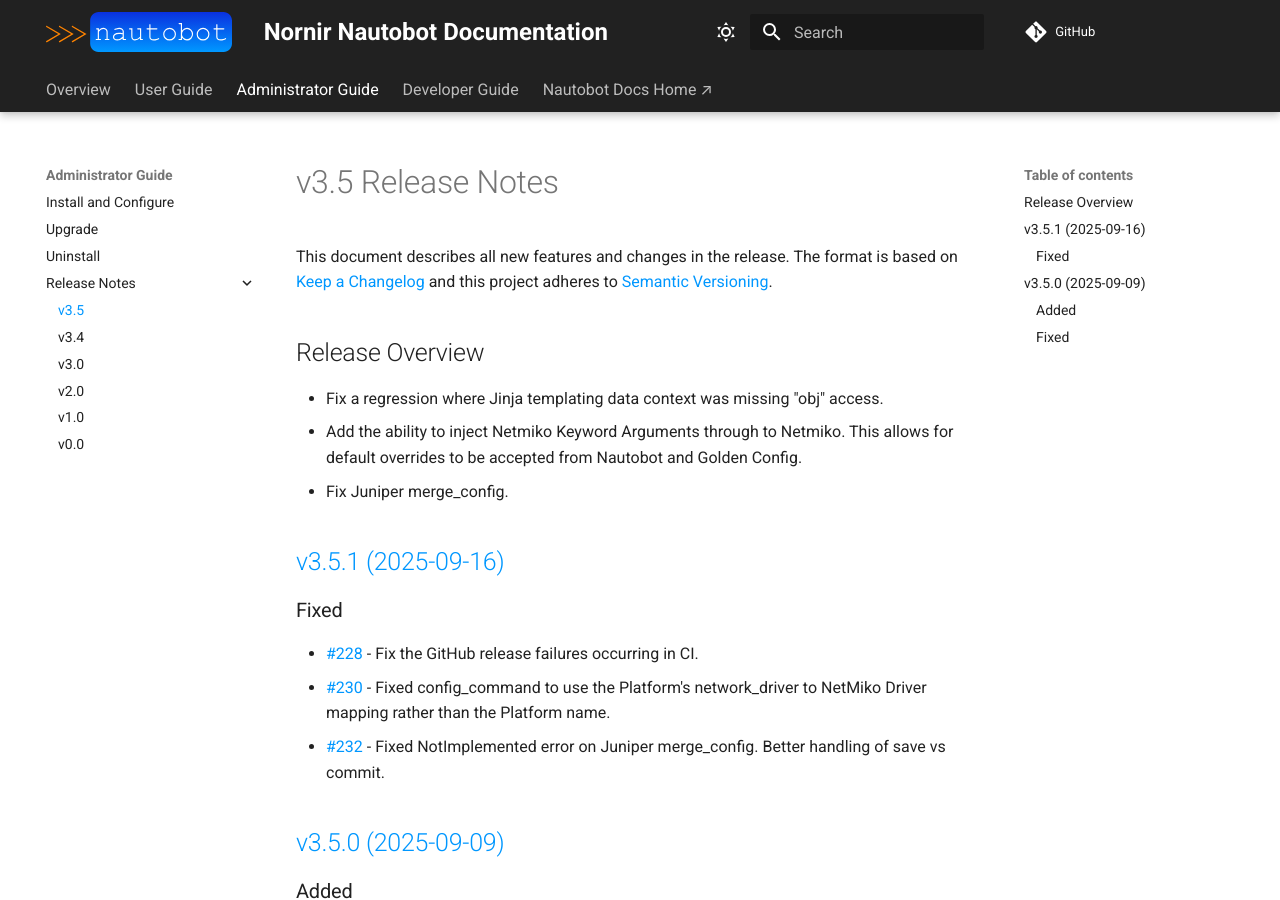
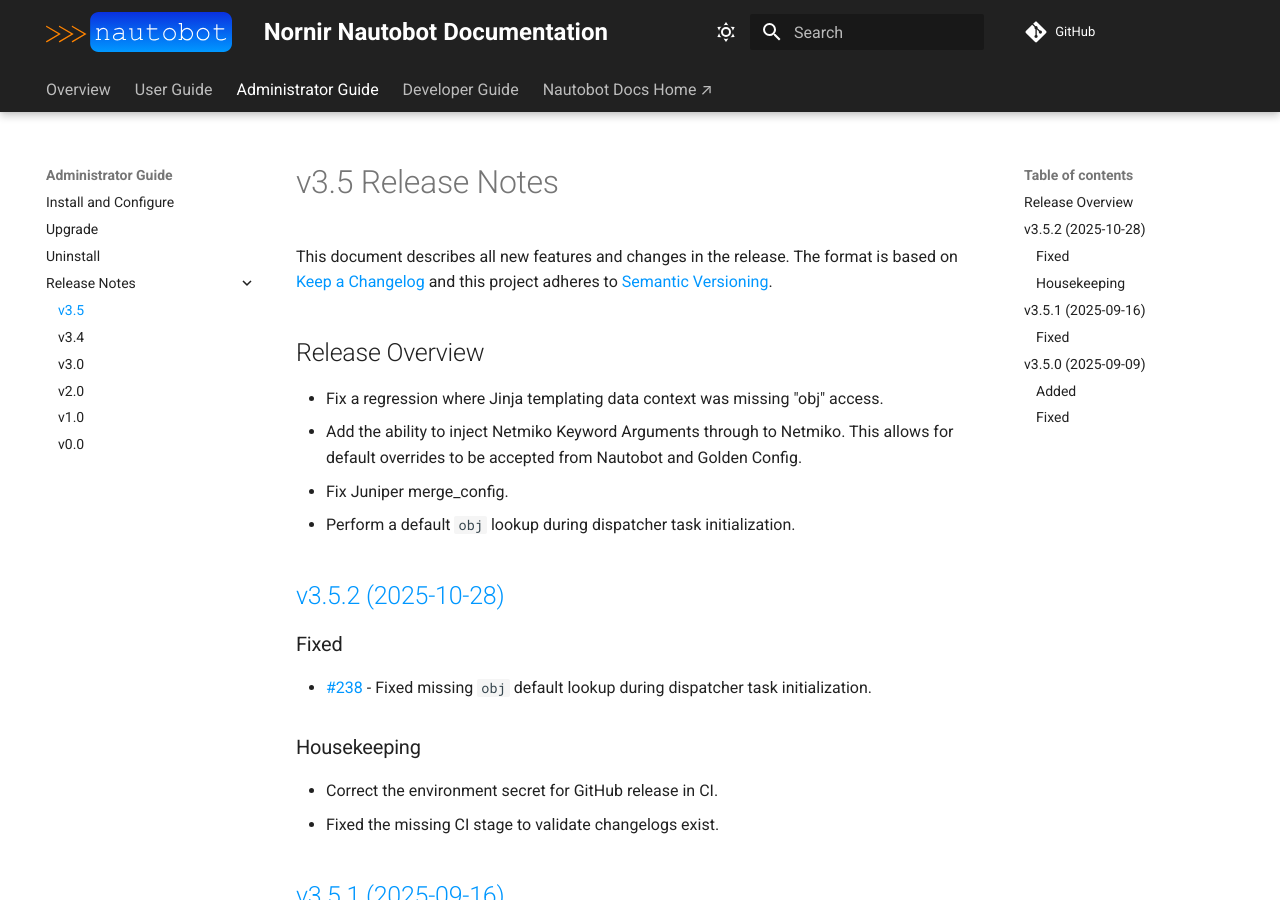
Before and after one commit to nautobot/nornir-nautobot, an MkDocs documentation site: the page built from docs/admin/release_notes/version_3.5.md, in a window 1280 px wide and 900 px high. Built offline with MkDocs 1.6.1 and Material for MkDocs 9.7.7, drawn with Linux system fonts in a browser that asks for light colours; comment, search, counter and statistics services are not loaded.

Commit message:
Release v3.5.2

```diff
--- a/docs/admin/release_notes/version_3.5.md
+++ b/docs/admin/release_notes/version_3.5.md
@@ -8,6 +8,18 @@
 - Fix a regression where Jinja templating data context was missing "obj" access.
 - Add the ability to inject Netmiko Keyword Arguments through to Netmiko. This allows for default overrides to be accepted from Nautobot and Golden Config.
 - Fix Juniper merge_config.
+- Perform a default `obj` lookup during dispatcher task initialization.
+
+## [v3.5.2 (2025-10-28)](https://github.com/networktocode/nornir-nautobot/releases/tag/v3.5.2)
+
+### Fixed
+
+- [#238](https://github.com/nautobot/nornir-nautobot/issues/238) - Fixed missing `obj` default lookup during dispatcher task initialization.
+
+### Housekeeping
+
+- Correct the environment secret for GitHub release in CI.
+- Fixed the missing CI stage to validate changelogs exist.
 
 ## [v3.5.1 (2025-09-16)](https://github.com/networktocode/nornir-nautobot/releases/tag/v3.5.1)
 
```
Also changed, not shown: 3 other files.
